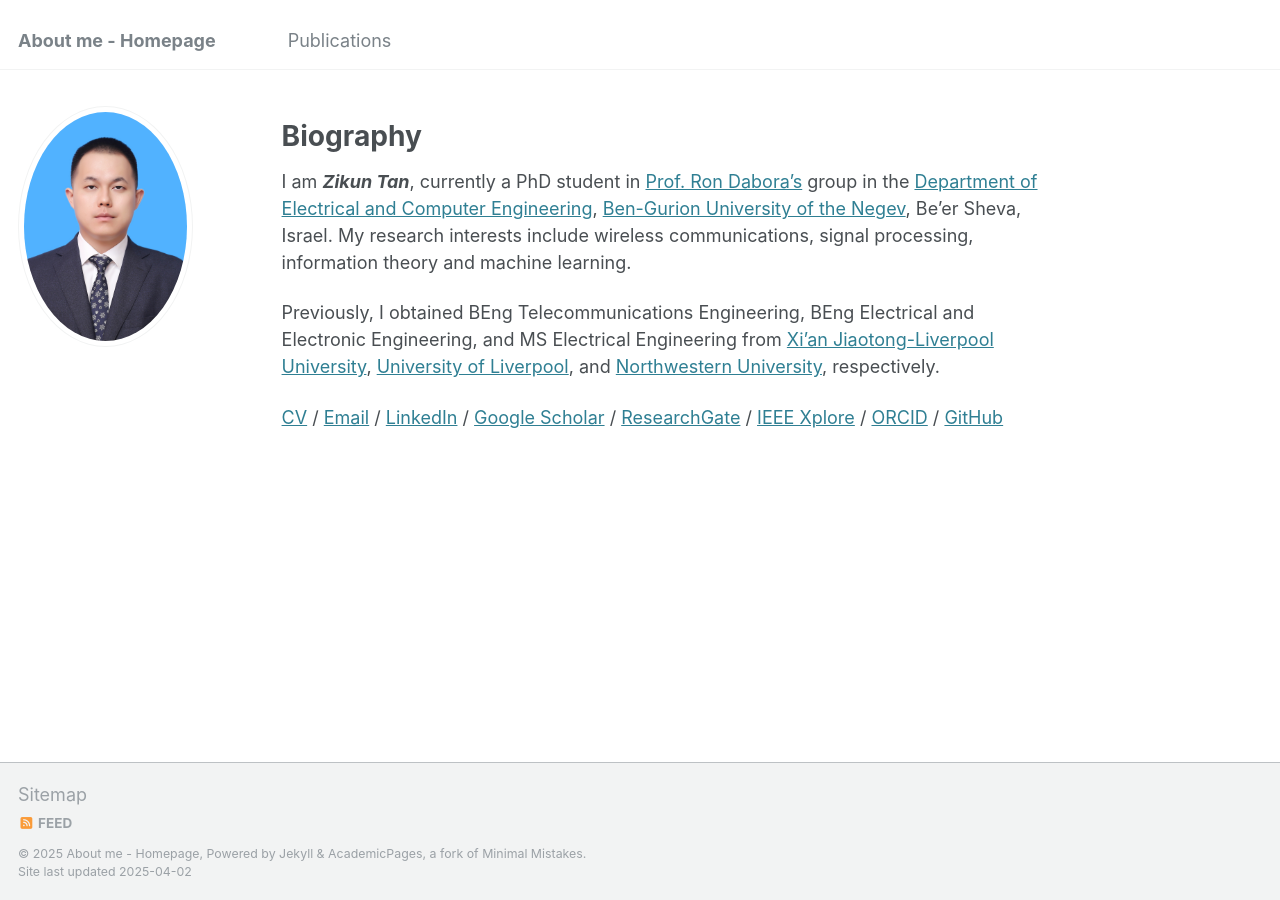
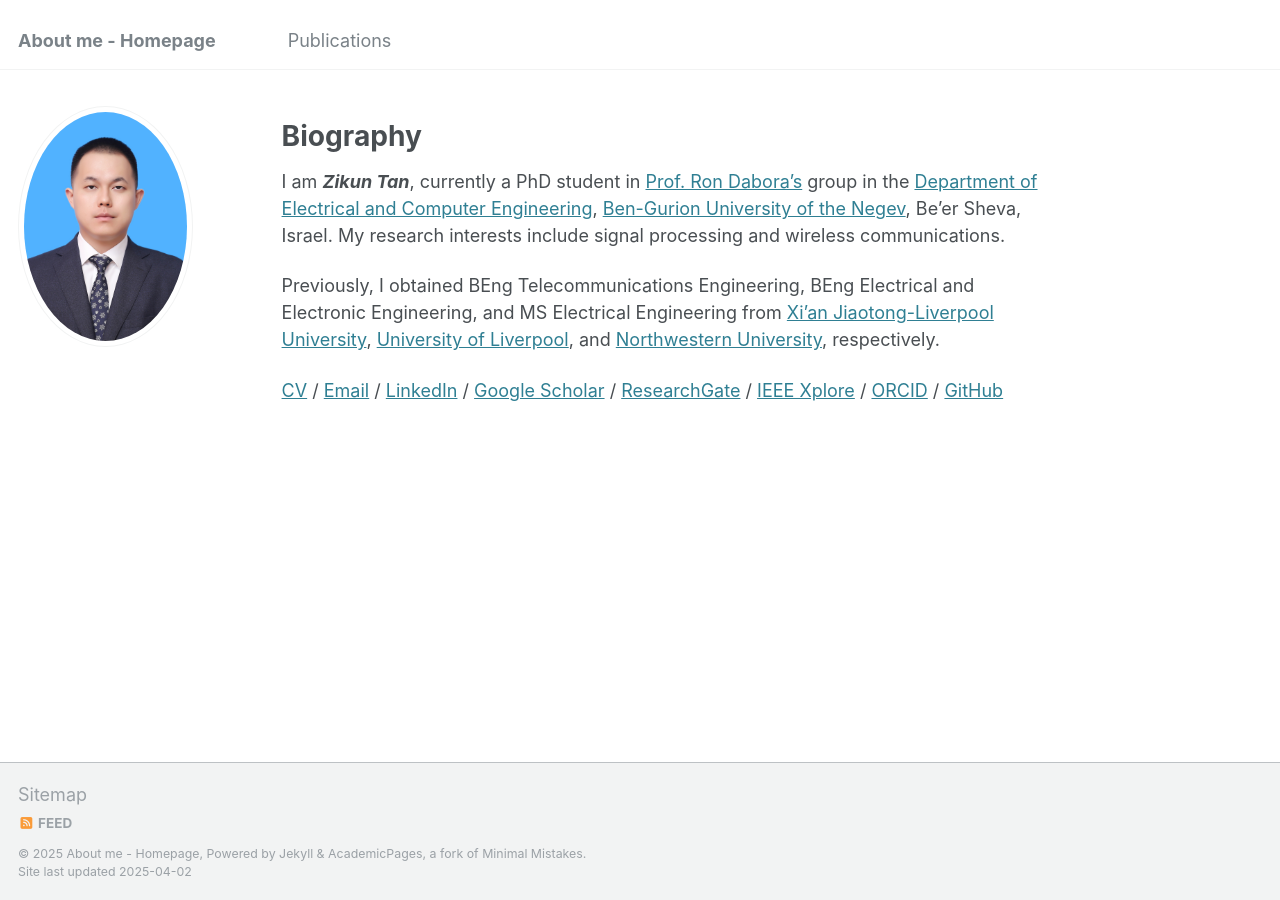
Before and after one commit to ZikunTan/zikuntan.github.io, a Jekyll site: the page built from _pages/about.md, in a window 1280 px wide. Built offline with Jekyll 4.4.1, drawn with Linux system fonts in a browser that asks for light colours.

Commit message:
Update about.md

```diff
--- a/_pages/about.md
+++ b/_pages/about.md
@@ -7,7 +7,7 @@ redirect_from:
   - /about.html
 ---
 <h1>Biography</h1>
-I am ***Zikun Tan***, currently a PhD student in [Prof. Ron Dabora's](https://www.ee.bgu.ac.il/~daborona/) group in the [Department of Electrical and Computer Engineering](https://in.bgu.ac.il/en/engn/ece/Pages/default.aspx), [Ben-Gurion University of the Negev](https://www.bgu.ac.il/en/), Be'er Sheva, Israel. My research interests include wireless communications, signal processing, information theory and machine learning.
+I am ***Zikun Tan***, currently a PhD student in [Prof. Ron Dabora's](https://www.ee.bgu.ac.il/~daborona/) group in the [Department of Electrical and Computer Engineering](https://in.bgu.ac.il/en/engn/ece/Pages/default.aspx), [Ben-Gurion University of the Negev](https://www.bgu.ac.il/en/), Be'er Sheva, Israel. My research interests include signal processing and wireless communications.
 
 Previously, I obtained BEng Telecommunications Engineering, BEng Electrical and Electronic Engineering, and MS Electrical Engineering from [Xi'an Jiaotong-Liverpool University](https://www.xjtlu.edu.cn/en), [University of Liverpool](https://www.liverpool.ac.uk/), and [Northwestern University](https://www.northwestern.edu/), respectively.
 
```
